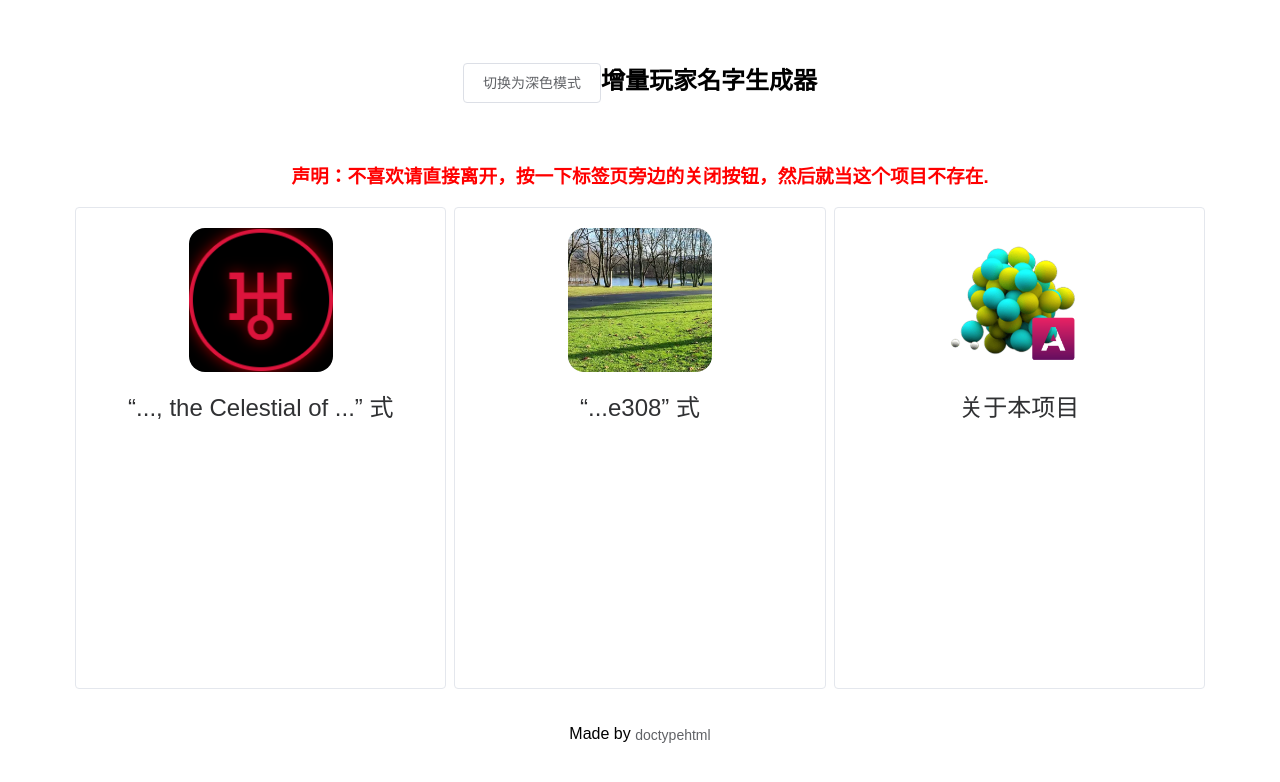
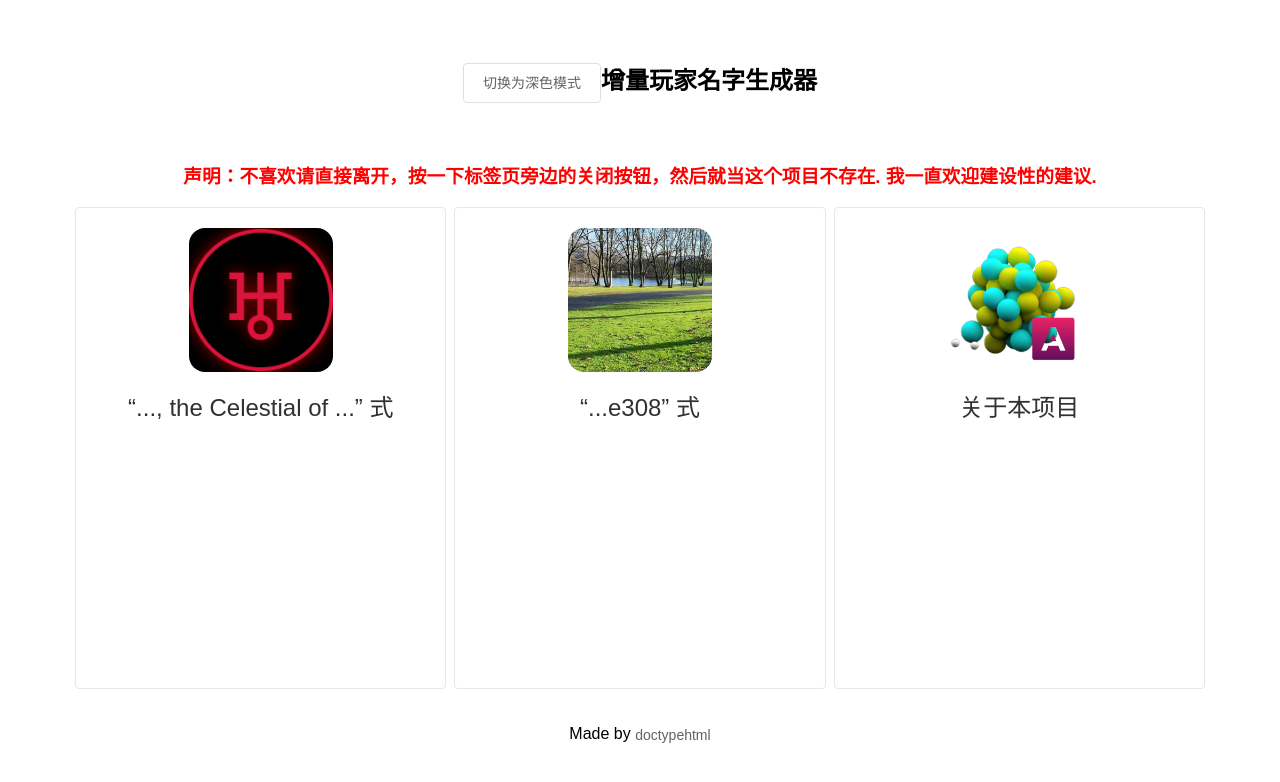
Before and after one commit to docccccccccccc/IncrementalGamerNameGenerator, a Vue app: page /cel in a window 1280 px wide. Shown: the top 782 px of the page. Built offline with nearby package versions, Linux system fonts and the light colour scheme; a web font is replaced by a local one.

Commit message:
更改主页的声明

```diff
--- a/src/views/MainPage.vue
+++ b/src/views/MainPage.vue
@@ -28,6 +28,7 @@ const direction = computed(() => {
     <template #header>增量玩家名字生成器</template>
     <h3 style="color: red">
       声明：不喜欢请直接离开，按一下标签页旁边的关闭按钮，然后就当这个项目不存在.
+      我一直欢迎建设性的建议.
     </h3>
     <el-space
       :fill="useVerticalLayout"
```
